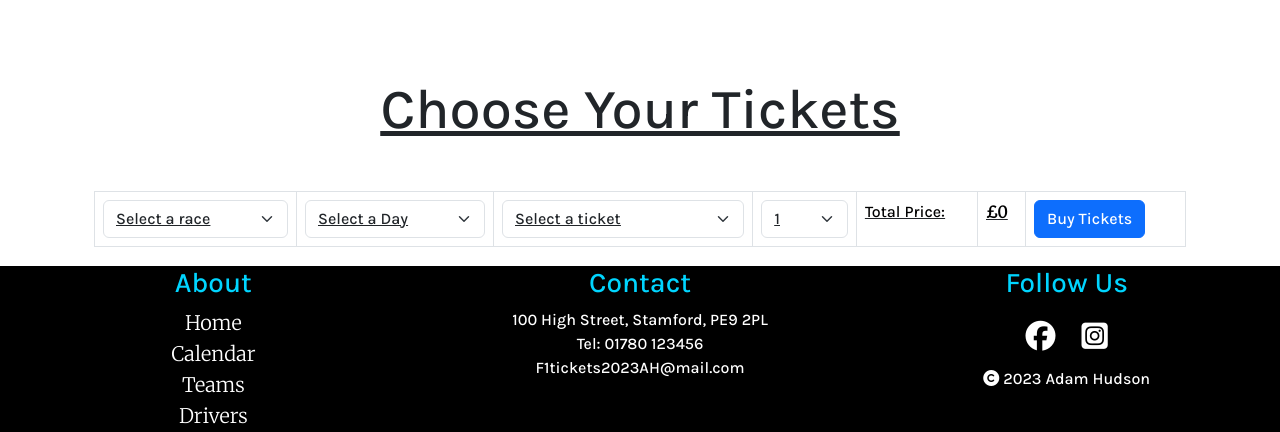
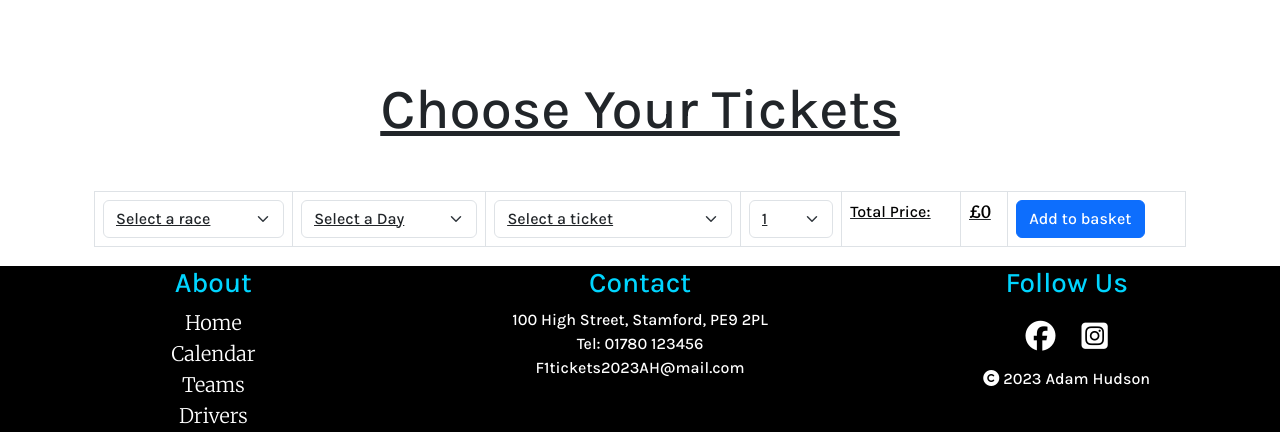
Before and after one commit to Huddy2022/f1-tickets, a Django app: page /calendar in a window 1280 px wide. Shown: the part 4233-4665 px from the top of the page. Run offline with Django 3.2, Linux system fonts and the light colour scheme; the visitor is signed in with stand-in values (Sample User, id 1); data that the repository does not hold is empty; some libraries are stand-ins or nearby versions.

Commit message:
add a basket.html and link it to the calender add to basket button, and add functions to link the basket to the correct ids

```diff
--- a/Tickets/urls.py
+++ b/Tickets/urls.py
@@ -12,4 +12,7 @@ urlpatterns = [
     path('my_orders', views.my_orders, name='my_orders'),
     path('contact', views.contact, name='contact'),
     path('admin/', admin.site.urls, name='admin'),
+    path('basket/', views.basket, name='basket'),
+    path('remove_from_basket/<int:index>/',
+         views.remove_from_basket, name='remove_from_basket'),
 ]
--- a/Tickets/views.py
+++ b/Tickets/views.py
@@ -1,4 +1,4 @@
-from django.shortcuts import render, get_object_or_404
+from django.shortcuts import render, get_object_or_404, redirect
 from .models import Race, Order
 # Import login_required decorator
 from django.contrib.auth.decorators import login_required
@@ -50,6 +50,18 @@ def calendar(request):
             total_price=total_price,
         )
 
+        # Save the selected ticket information in session
+        basket_item = {
+            'race': race_name,
+            'ticket_type': ticket_type,
+            'ticket_category': ticket_category,
+            'quantity': quantity,
+            'total_price': total_price,
+        }
+        basket = request.session.get('basket', [])
+        basket.append(basket_item)
+        request.session['basket'] = basket
+
     # Get all races and the default race based on the query parameters
     races = Race.objects.all()
     race_name = request.GET.get('race_name')
@@ -85,3 +97,26 @@ def my_orders(request):
     }
 
     return render(request, 'my_orders.html', context)
+
+
+def basket(request):
+    basket_data = request.session.get('basket', [])
+
+    basket = [(index, item) for index, item in enumerate(basket_data)]
+
+    context = {
+        'basket': basket,
+    }
+
+    return render(request, 'basket.html', context)
+
+
+def remove_from_basket(request, index):
+    basket = request.session.get('basket', [])
+
+    if 0 <= index < len(basket):
+        # Remove the item at the specified index
+        removed_item = basket.pop(index)
+        request.session['basket'] = basket
+
+    return redirect('basket')
--- a/templates/base.html
+++ b/templates/base.html
@@ -85,6 +85,7 @@
                 >Admin User</a
               >
               {% endif %}
+              <a class="nav-link nav" href="/basket">Basket</a>
             </div>
           </div>
         </div>
--- a/templates/calendar.html
+++ b/templates/calendar.html
@@ -362,7 +362,7 @@
             </td>
             <td>
                 {% if user.is_authenticated %}
-                <button type="submit" class="btn btn-primary">Buy Tickets</button>
+                <button type="submit" class="btn btn-primary">Add to basket</button>
                 {% endif %} {% if not user.is_authenticated %}
                 <strong>Attention: </strong>You need to be signed in to book tickets.
                 <a class="btn blue-button" href="{% url 'account_signup' %}"><strong>Sign Up</strong></a>
```
Also changed, not shown: templates/basket.html (added, +34 -0 lines).
